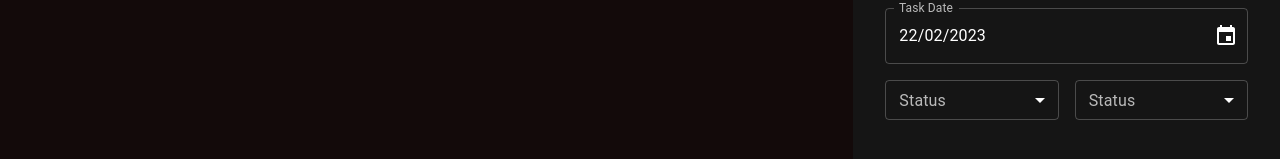
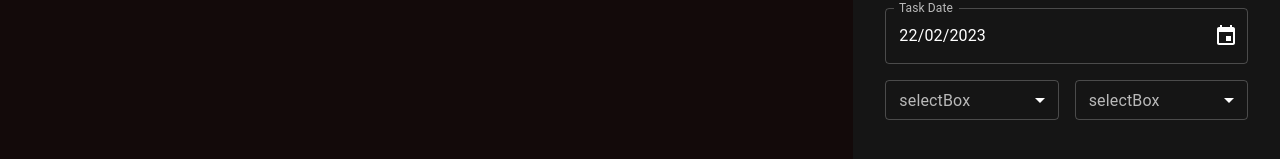
Before and after one commit to AlexMamani85/todo_react, a React (Create React App) app: page / in a window 1280 px wide. Shown: the part 535-694 px from the top of the page. Built offline with nearby package versions, Linux system fonts and the light colour scheme.

Commit message:
CHORE: Interfaces for taskSelectField

```diff
--- a/src/components/createTaskForm/_taskSelectField.tsx
+++ b/src/components/createTaskForm/_taskSelectField.tsx
@@ -7,21 +7,39 @@
   Select,
   SelectChangeEvent
 } from '@mui/material';
+import { ISelectField } from './interfaces/ISelectField';
 
-export  const TaskSelectField: FC = (): ReactElement => {
+export  const TaskSelectField: FC<ISelectField> = ( props ): ReactElement => {
+  const {
+    value = '',
+    label = 'selectBox',
+    name = 'selectBox',
+    items = [{ value: '', label: 'Add items' }],
+    disabled = false,
+    onChange = (e: SelectChangeEvent) => console.log(e)
+  } = props;
+
   return(
     <FormControl fullWidth size="small" >
-      <InputLabel id="status">Status</InputLabel>
+      <InputLabel id={`${name}-id`}>{label}</InputLabel>
       <Select
-        labelId="status"
-        id="status-select"
-        value=""
-        label="Status"
-        name="status"
+        labelId={`${name}-id`}
+        id={`${name}-id-select`}
+        value={value}
+        label={label}
+        name={name}
+        onChange={onChange}
+        disabled={disabled}
       >
-        <MenuItem value={10}>Ten</MenuItem>
-        <MenuItem value={20}>Twenty</MenuItem>
-        <MenuItem value={30}>Thirty</MenuItem>
+        {
+          items.map((item, index) => (
+            <MenuItem
+              key={item.value + index}
+              value={item.value}
+            >
+              {item.label}
+            </MenuItem>
+        ))}
       </Select>
     </FormControl>
     );
--- /dev/null
+++ b/src/components/createTaskForm/interfaces/ISelectField.ts
@@ -0,0 +1,15 @@
+import { IDisabled } from './IDisabled';
+import { SelectChangeEvent } from '@mui/material';
+
+export interface ISelectItems{
+  value: string;
+  label: string;
+}
+
+export interface ISelectField extends IDisabled {
+  name?: string;
+  label?: string;
+  value?: string;
+  onChange?: (e: SelectChangeEvent) => void;
+  items?: ISelectItems[];
+}
```
